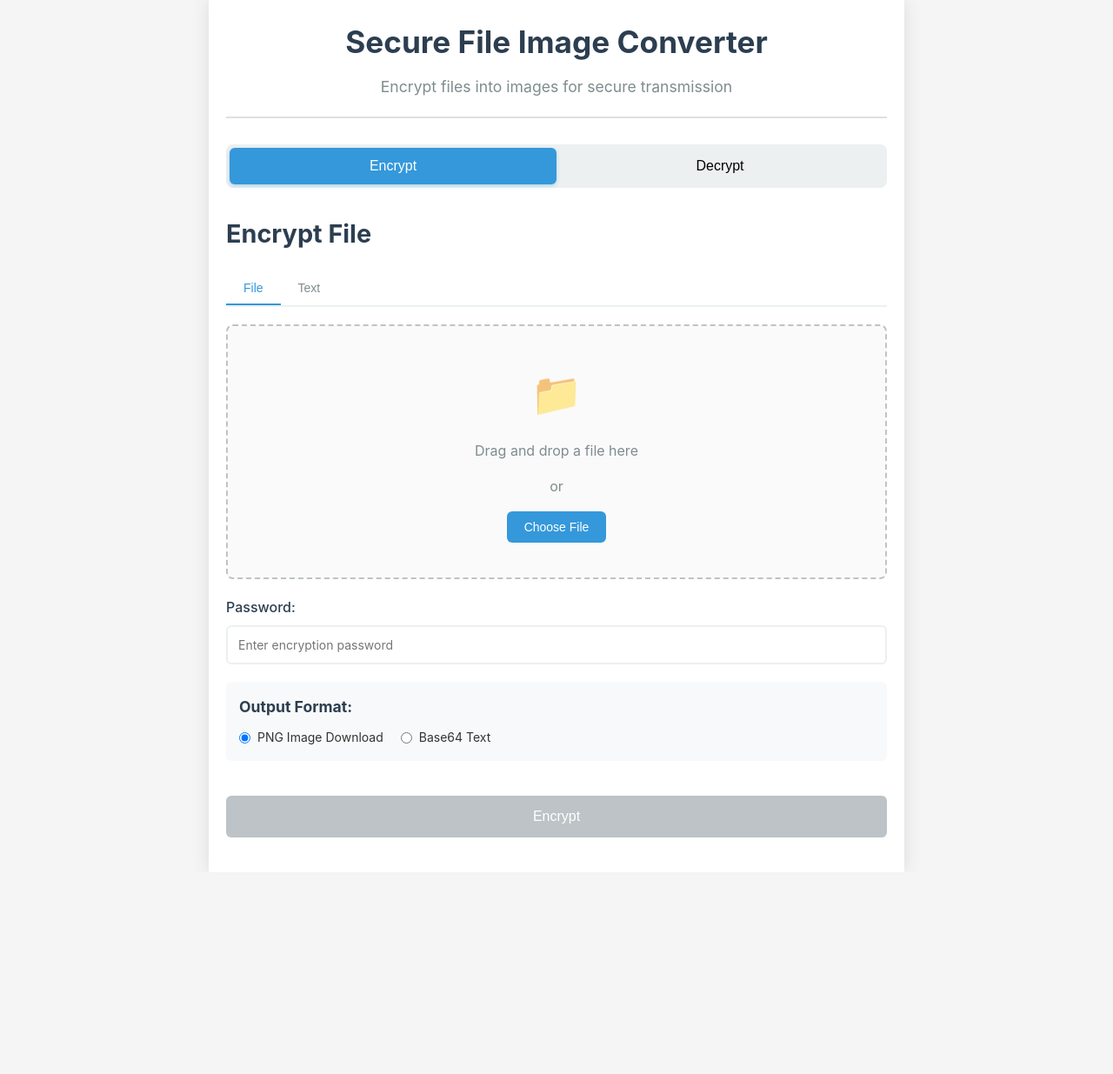
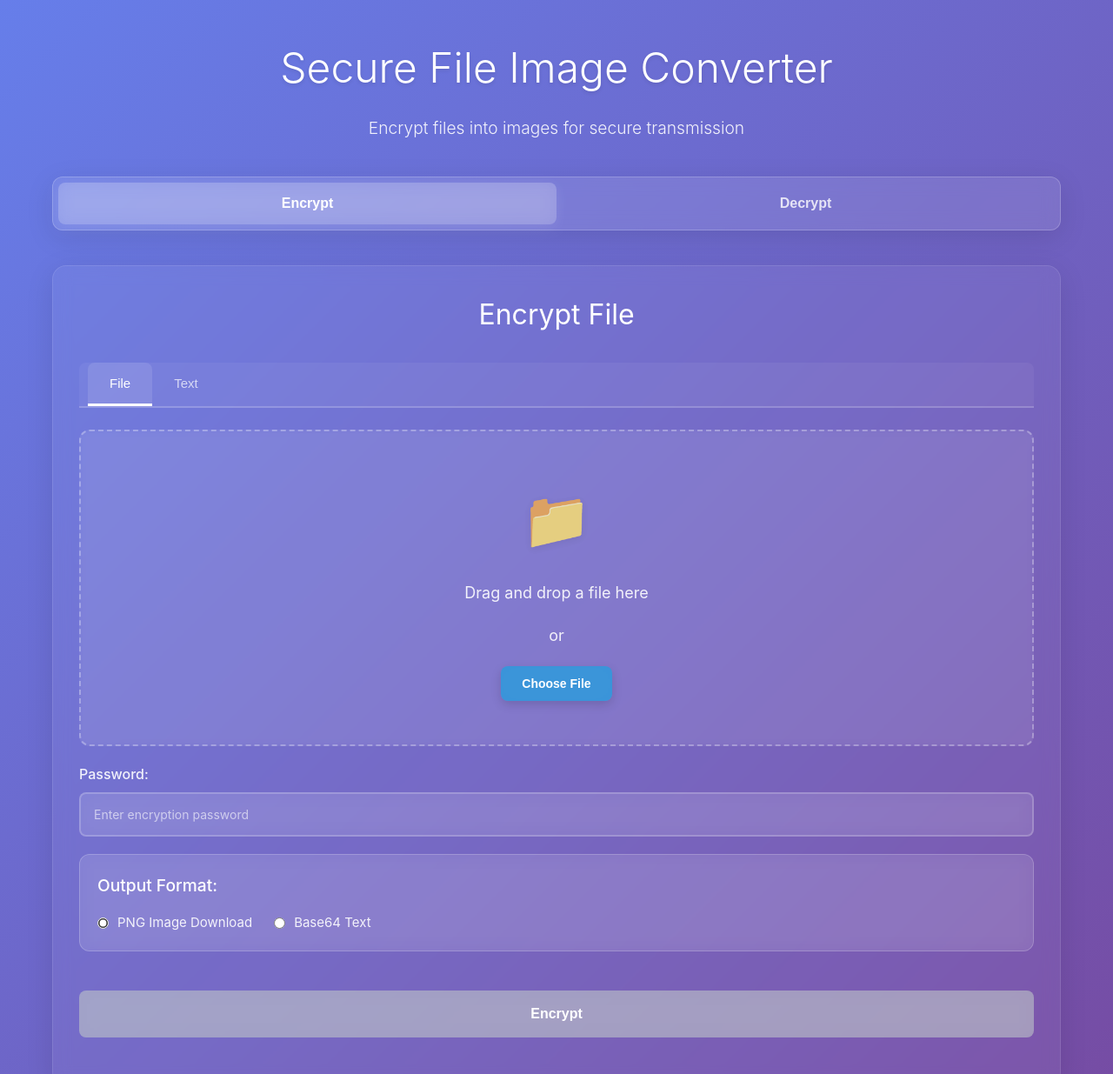
Before and after one commit to CharmsMods/Encryptor, a website: page index.html in a window 1280 px wide. Shown: the top 1235 px of the page at 87% size. Before the commit the page ends 1003 px from the top, so only its background shows below. Drawn offline with Linux system fonts and the light colour scheme.

Commit message:
Update styles.css

```diff
--- a/styles.css
+++ b/styles.css
@@ -8,73 +8,100 @@
 body {
     font-family: -apple-system, BlinkMacSystemFont, 'Segoe UI', Roboto, Oxygen, Ubuntu, Cantarell, sans-serif;
     line-height: 1.6;
-    color: #333;
-    background-color: #f5f5f5;
+    color: #ffffff;
+    background: linear-gradient(135deg, #667eea 0%, #764ba2 100%);
+    min-height: 100vh;
+    overflow-x: hidden;
 }
 
 .container {
-    max-width: 800px;
-    margin: 0 auto;
-    padding: 20px;
-    background: white;
+    width: 100%;
     min-height: 100vh;
-    box-shadow: 0 0 20px rgba(0, 0, 0, 0.1);
+    padding: 0;
+    background: transparent;
+    display: flex;
+    flex-direction: column;
 }
 
 /* Header */
 header {
     text-align: center;
-    margin-bottom: 30px;
-    padding-bottom: 20px;
-    border-bottom: 2px solid #e0e0e0;
+    padding: 40px 20px;
+    margin-bottom: 0;
+    border-bottom: none;
 }
 
 header h1 {
-    color: #2c3e50;
-    margin-bottom: 10px;
-    font-size: 2.2em;
+    color: #ffffff;
+    margin-bottom: 15px;
+    font-size: 3em;
+    font-weight: 300;
+    text-shadow: 0 2px 4px rgba(0, 0, 0, 0.1);
 }
 
 header p {
-    color: #7f8c8d;
-    font-size: 1.1em;
+    color: rgba(255, 255, 255, 0.9);
+    font-size: 1.2em;
+    font-weight: 300;
+}
+
+/* Main Content Area */
+main {
+    flex: 1;
+    max-width: 1200px;
+    margin: 0 auto;
+    padding: 0 20px 40px;
+    width: 100%;
 }
 
 /* Mode Selector */
 .mode-selector {
     display: flex;
     justify-content: center;
-    margin-bottom: 30px;
-    background: #ecf0f1;
-    border-radius: 8px;
-    padding: 4px;
+    margin-bottom: 40px;
+    background: rgba(255, 255, 255, 0.1);
+    backdrop-filter: blur(10px);
+    border-radius: 12px;
+    padding: 6px;
+    border: 1px solid rgba(255, 255, 255, 0.2);
+    box-shadow: 0 8px 32px rgba(0, 0, 0, 0.1);
 }
 
 .mode-btn {
     flex: 1;
-    padding: 12px 24px;
+    padding: 15px 30px;
     border: none;
     background: transparent;
     cursor: pointer;
-    border-radius: 6px;
+    border-radius: 8px;
     font-size: 16px;
-    font-weight: 500;
+    font-weight: 600;
+    color: rgba(255, 255, 255, 0.8);
     transition: all 0.3s ease;
 }
 
 .mode-btn.active {
-    background: #3498db;
-    color: white;
-    box-shadow: 0 2px 4px rgba(52, 152, 219, 0.3);
+    background: rgba(255, 255, 255, 0.2);
+    color: #ffffff;
+    box-shadow: 0 4px 16px rgba(255, 255, 255, 0.1);
+    backdrop-filter: blur(10px);
 }
 
 .mode-btn:hover:not(.active) {
-    background: #bdc3c7;
+    background: rgba(255, 255, 255, 0.05);
+    color: #ffffff;
 }
 
 /* Sections */
 .section {
     display: none;
+    background: rgba(255, 255, 255, 0.05);
+    backdrop-filter: blur(10px);
+    border-radius: 16px;
+    padding: 30px;
+    margin-bottom: 20px;
+    border: 1px solid rgba(255, 255, 255, 0.1);
+    box-shadow: 0 8px 32px rgba(0, 0, 0, 0.1);
 }
 
 .section.active {
@@ -82,37 +109,45 @@ header p {
 }
 
 .section h2 {
-    color: #2c3e50;
-    margin-bottom: 20px;
-    font-size: 1.8em;
+    color: #ffffff;
+    margin-bottom: 30px;
+    font-size: 2em;
+    font-weight: 400;
+    text-align: center;
 }
 
 /* Input Tabs */
 .input-tabs {
     display: flex;
-    margin-bottom: 20px;
-    border-bottom: 2px solid #ecf0f1;
+    margin-bottom: 25px;
+    border-bottom: 2px solid rgba(255, 255, 255, 0.2);
+    background: rgba(255, 255, 255, 0.05);
+    border-radius: 8px 8px 0 0;
+    padding: 0 10px;
 }
 
 .tab-btn {
-    padding: 10px 20px;
+    padding: 15px 25px;
     border: none;
     background: transparent;
     cursor: pointer;
-    font-size: 14px;
+    font-size: 15px;
     font-weight: 500;
-    color: #7f8c8d;
-    border-bottom: 2px solid transparent;
+    color: rgba(255, 255, 255, 0.7);
+    border-bottom: 3px solid transparent;
     transition: all 0.3s ease;
+    border-radius: 8px 8px 0 0;
 }
 
 .tab-btn.active {
-    color: #3498db;
-    border-bottom-color: #3498db;
+    color: #ffffff;
+    border-bottom-color: #ffffff;
+    background: rgba(255, 255, 255, 0.1);
 }
 
 .tab-btn:hover:not(.active) {
-    color: #2c3e50;
+    color: rgba(255, 255, 255, 0.9);
+    background: rgba(255, 255, 255, 0.05);
 }
 
 /* Input Areas */
@@ -127,24 +162,27 @@ header p {
 
 /* Drag and Drop Areas */
 .drag-drop-area {
-    border: 2px dashed #bdc3c7;
-    border-radius: 8px;
-    padding: 40px 20px;
+    border: 2px dashed rgba(255, 255, 255, 0.3);
+    border-radius: 12px;
+    padding: 50px 30px;
     text-align: center;
-    background: #fafafa;
+    background: rgba(255, 255, 255, 0.05);
+    backdrop-filter: blur(5px);
     transition: all 0.3s ease;
     cursor: pointer;
 }
 
 .drag-drop-area:hover {
-    border-color: #3498db;
-    background: #f8f9fa;
+    border-color: rgba(255, 255, 255, 0.6);
+    background: rgba(255, 255, 255, 0.1);
+    transform: translateY(-2px);
 }
 
 .drag-drop-area.drag-over {
-    border-color: #27ae60;
-    background: #d5f4e6;
+    border-color: #4ade80;
+    background: rgba(74, 222, 128, 0.1);
     transform: scale(1.02);
+    box-shadow: 0 8px 32px rgba(74, 222, 128, 0.2);
 }
 
 .drag-drop-content {
@@ -156,119 +194,148 @@ header p {
 }
 
 .upload-icon {
-    font-size: 3em;
-    margin-bottom: 15px;
-    opacity: 0.7;
+    font-size: 4em;
+    margin-bottom: 20px;
+    opacity: 0.8;
+    filter: drop-shadow(0 2px 4px rgba(0, 0, 0, 0.1));
 }
 
 .drag-drop-area p {
-    margin: 10px 0;
-    color: #7f8c8d;
-    font-size: 16px;
+    margin: 15px 0;
+    color: rgba(255, 255, 255, 0.9);
+    font-size: 18px;
+    font-weight: 400;
 }
 
 .or-text {
-    font-size: 14px;
-    color: #95a5a6;
-    margin: 15px 0 !important;
+    font-size: 16px;
+    color: rgba(255, 255, 255, 0.6);
+    margin: 20px 0 !important;
+    font-weight: 300;
 }
 
 /* Buttons */
 .picker-btn, .paste-btn, .copy-btn, .download-btn, .action-btn {
-    padding: 10px 20px;
+    padding: 12px 24px;
     border: none;
-    border-radius: 6px;
+    border-radius: 8px;
     cursor: pointer;
     font-size: 14px;
-    font-weight: 500;
+    font-weight: 600;
     transition: all 0.3s ease;
+    box-shadow: 0 4px 12px rgba(0, 0, 0, 0.15);
 }
 
 .picker-btn {
-    background: #3498db;
+    background: rgba(52, 152, 219, 0.9);
     color: white;
+    backdrop-filter: blur(10px);
 }
 
 .picker-btn:hover {
-    background: #2980b9;
-    transform: translateY(-1px);
+    background: rgba(41, 128, 185, 1);
+    transform: translateY(-2px);
+    box-shadow: 0 6px 20px rgba(52, 152, 219, 0.4);
 }
 
 .paste-btn, .copy-btn {
-    background: #95a5a6;
+    background: rgba(149, 165, 166, 0.9);
     color: white;
     margin-top: 10px;
+    backdrop-filter: blur(10px);
 }
 
 .paste-btn:hover, .copy-btn:hover {
-    background: #7f8c8d;
+    background: rgba(127, 140, 141, 1);
+    transform: translateY(-2px);
 }
 
 .download-btn {
-    background: #27ae60;
+    background: rgba(39, 174, 96, 0.9);
     color: white;
+    backdrop-filter: blur(10px);
 }
 
 .download-btn:hover {
-    background: #229954;
+    background: rgba(34, 153, 84, 1);
+    transform: translateY(-2px);
+    box-shadow: 0 6px 20px rgba(39, 174, 96, 0.4);
 }
 
 .action-btn {
-    background: #e74c3c;
+    background: rgba(231, 76, 60, 0.9);
     color: white;
-    padding: 15px 30px;
+    padding: 18px 36px;
     font-size: 16px;
-    margin: 20px 0;
+    font-weight: 600;
+    margin: 25px 0;
     width: 100%;
+    backdrop-filter: blur(10px);
+    box-shadow: 0 6px 20px rgba(231, 76, 60, 0.3);
 }
 
 .action-btn:hover:not(:disabled) {
-    background: #c0392b;
-    transform: translateY(-1px);
+    background: rgba(192, 57, 43, 1);
+    transform: translateY(-2px);
+    box-shadow: 0 8px 25px rgba(231, 76, 60, 0.4);
 }
 
 .action-btn:disabled {
-    background: #bdc3c7;
+    background: rgba(189, 195, 199, 0.6);
     cursor: not-allowed;
     transform: none;
+    box-shadow: none;
 }
 
 /* File Info */
 .file-info {
-    background: #ecf0f1;
+    background: rgba(255, 255, 255, 0.1);
+    backdrop-filter: blur(10px);
     padding: 15px;
-    border-radius: 6px;
+    border-radius: 8px;
     margin-top: 15px;
     display: flex;
     justify-content: space-between;
     align-items: center;
+    border: 1px solid rgba(255, 255, 255, 0.2);
 }
 
 .file-info span {
     font-size: 14px;
-    color: #2c3e50;
+    color: rgba(255, 255, 255, 0.9);
+    font-weight: 500;
 }
 
 /* Text Areas and Inputs */
 textarea, input[type="password"] {
     width: 100%;
-    padding: 12px;
-    border: 2px solid #ecf0f1;
-    border-radius: 6px;
+    padding: 15px;
+    border: 2px solid rgba(255, 255, 255, 0.2);
+    border-radius: 8px;
     font-size: 14px;
     font-family: inherit;
     resize: vertical;
-    transition: border-color 0.3s ease;
+    transition: all 0.3s ease;
+    background: rgba(255, 255, 255, 0.1);
+    backdrop-filter: blur(10px);
+    color: #ffffff;
 }
 
 textarea:focus, input[type="password"]:focus {
     outline: none;
-    border-color: #3498db;
+    border-color: rgba(255, 255, 255, 0.6);
+    background: rgba(255, 255, 255, 0.15);
+    box-shadow: 0 4px 16px rgba(255, 255, 255, 0.1);
+}
+
+textarea::placeholder, input[type="password"]::placeholder {
+    color: rgba(255, 255, 255, 0.6);
 }
 
 textarea[readonly] {
-    background: #f8f9fa;
-    color: #2c3e50;
+    background: rgba(255, 255, 255, 0.05);
+    color: rgba(255, 255, 255, 0.9);
+    border-color: rgba(255, 255, 255, 0.1);
 }
 
 /* Password Section */
@@ -280,83 +347,95 @@ textarea[readonly] {
     display: block;
     margin-bottom: 8px;
     font-weight: 500;
-    color: #2c3e50;
+    color: rgba(255, 255, 255, 0.9);
 }
 
 /* Output Options */
 .output-options {
     margin: 20px 0;
-    padding: 15px;
-    background: #f8f9fa;
-    border-radius: 6px;
+    padding: 20px;
+    background: rgba(255, 255, 255, 0.1);
+    backdrop-filter: blur(10px);
+    border-radius: 12px;
+    border: 1px solid rgba(255, 255, 255, 0.2);
 }
 
 .output-options h3 {
-    margin-bottom: 10px;
-    color: #2c3e50;
-    font-size: 1.1em;
+    margin-bottom: 15px;
+    color: #ffffff;
+    font-size: 1.2em;
+    font-weight: 500;
 }
 
 .radio-group {
     display: flex;
-    gap: 20px;
+    gap: 25px;
 }
 
 .radio-group label {
     display: flex;
     align-items: center;
     cursor: pointer;
-    font-size: 14px;
+    font-size: 15px;
+    color: rgba(255, 255, 255, 0.9);
+    font-weight: 400;
 }
 
 .radio-group input[type="radio"] {
-    margin-right: 8px;
+    margin-right: 10px;
     width: auto;
+    accent-color: #ffffff;
 }
 
 /* Progress Indicators */
 .progress-container {
     margin: 20px 0;
-    padding: 15px;
-    background: #f8f9fa;
-    border-radius: 6px;
+    padding: 20px;
+    background: rgba(255, 255, 255, 0.1);
+    backdrop-filter: blur(10px);
+    border-radius: 12px;
+    border: 1px solid rgba(255, 255, 255, 0.2);
 }
 
 .progress-bar {
     width: 100%;
-    height: 8px;
-    background: #ecf0f1;
-    border-radius: 4px;
+    height: 10px;
+    background: rgba(255, 255, 255, 0.2);
+    border-radius: 6px;
     overflow: hidden;
-    margin-bottom: 10px;
+    margin-bottom: 15px;
 }
 
 .progress-fill {
     height: 100%;
-    background: linear-gradient(90deg, #3498db, #2980b9);
-    border-radius: 4px;
+    background: linear-gradient(90deg, #4ade80, #22c55e);
+    border-radius: 6px;
     transition: width 0.3s ease;
     width: 0%;
+    box-shadow: 0 2px 8px rgba(74, 222, 128, 0.3);
 }
 
 .progress-text {
     text-align: center;
-    font-size: 14px;
-    color: #7f8c8d;
+    font-size: 15px;
+    color: rgba(255, 255, 255, 0.9);
     font-weight: 500;
 }
 
 /* Output Areas */
 .output-area {
     margin: 20px 0;
-    padding: 20px;
-    background: #f8f9fa;
-    border-radius: 8px;
-    border-left: 4px solid #27ae60;
+    padding: 25px;
+    background: rgba(255, 255, 255, 0.1);
+    backdrop-filter: blur(10px);
+    border-radius: 12px;
+    border: 1px solid rgba(255, 255, 255, 0.2);
+    border-left: 4px solid #4ade80;
+    box-shadow: 0 8px 32px rgba(0, 0, 0, 0.1);
 }
 
 .output-section {
-    margin-bottom: 20px;
+    margin-bottom: 25px;
 }
 
 .output-section:last-child {
@@ -364,20 +443,22 @@ textarea[readonly] {
 }
 
 .output-section h3 {
-    color: #2c3e50;
+    color: #ffffff;
     margin-bottom: 15px;
-    font-size: 1.2em;
+    font-size: 1.3em;
+    font-weight: 500;
 }
 
 /* Error Display */
 .error-display {
     margin: 20px 0;
     padding: 15px;
-    background: #fdf2f2;
-    border: 1px solid #f5c6cb;
-    border-radius: 6px;
-    color: #721c24;
+    background: rgba(231, 76, 60, 0.1);
+    border: 1px solid rgba(231, 76, 60, 0.3);
+    border-radius: 8px;
+    color: #ffffff;
     border-left: 4px solid #e74c3c;
+    backdrop-filter: blur(10px);
 }
 
 /* Responsive Design */
```
